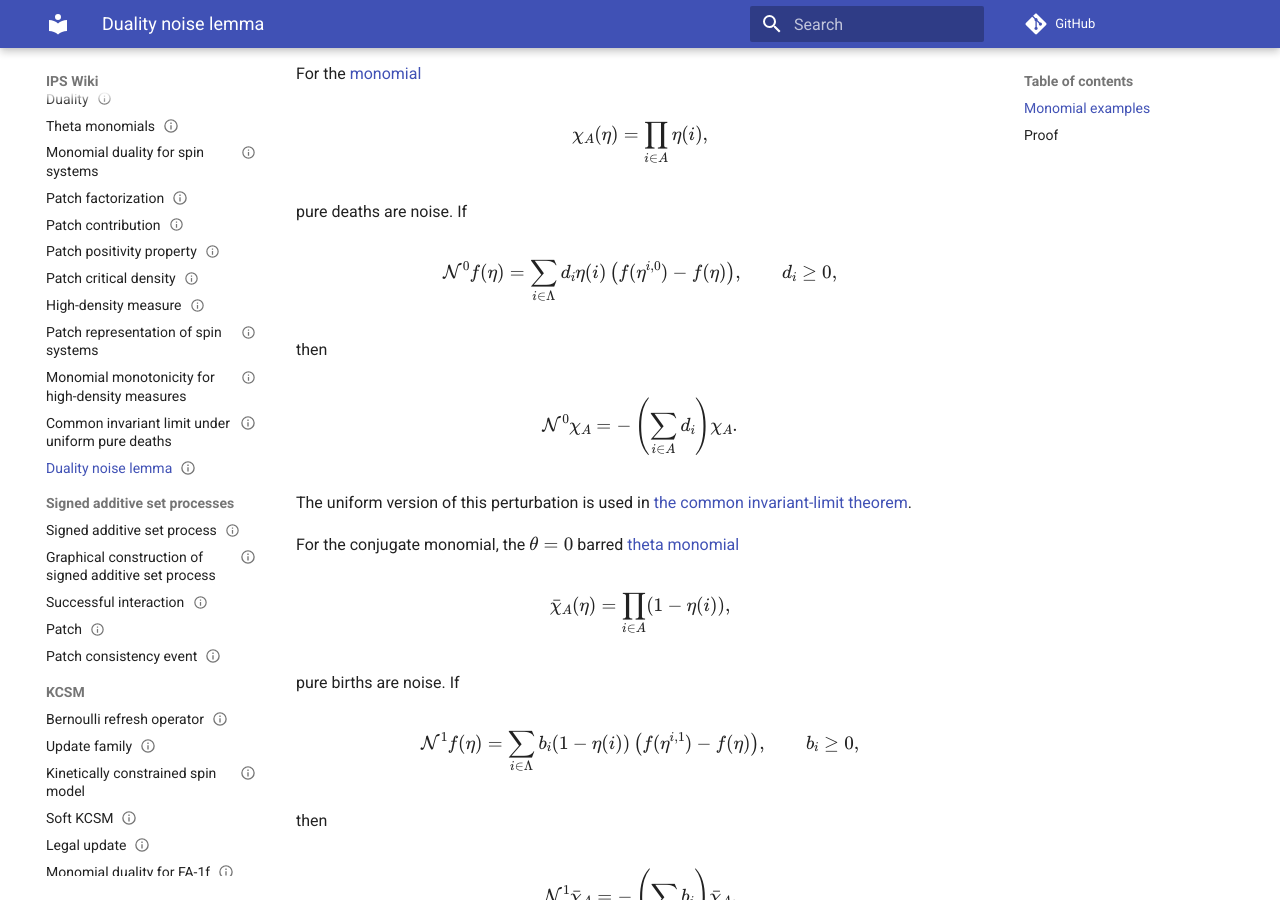
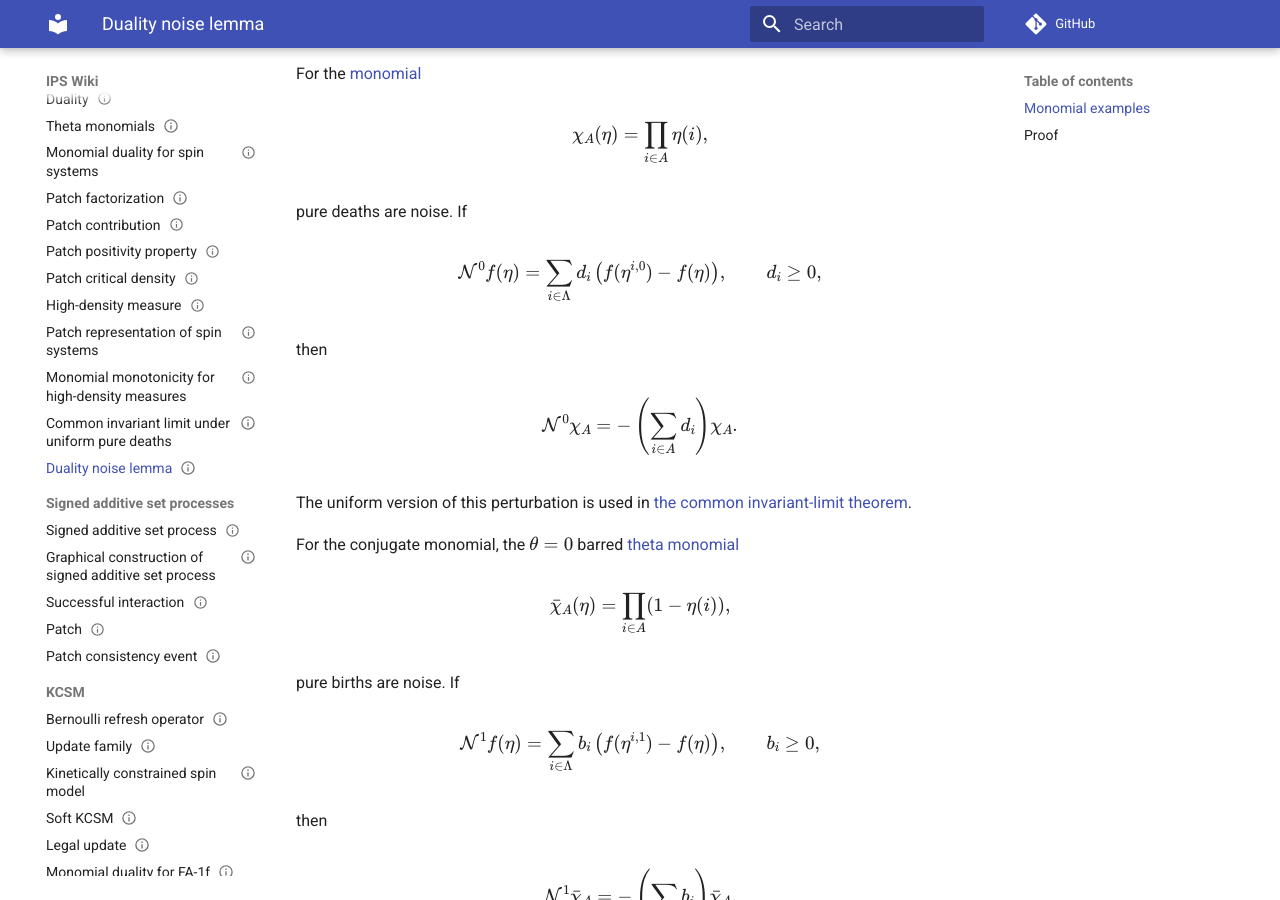
Before and after one commit to maciejgluchowski86-beep/ips-wiki, an MkDocs documentation site: the page built from docs/entries/duality-noise-lemma.md, in a window 1280 px wide and 900 px high, scrolled down 728 px. Built offline with MkDocs 1.6.1 and Material for MkDocs 9.7.7, drawn with Linux system fonts in a browser that asks for light colours; comment, search, counter and statistics services are not loaded.

Commit message:
Update duality-noise-lemma.md

```diff
--- a/docs/entries/duality-noise-lemma.md
+++ b/docs/entries/duality-noise-lemma.md
@@ -46,7 +46,7 @@ pure deaths are noise. If
 $$
 \mathcal N^0 f(\eta)
 =
-\sum_{i\in\Lambda}d_i\eta(i)\left(f(\eta^{i,0})-f(\eta)\right),
+\sum_{i\in\Lambda}d_i\left(f(\eta^{i,0})-f(\eta)\right),
 \qquad d_i\ge0,
 $$
 
@@ -69,7 +69,7 @@ pure births are noise. If
 $$
 \mathcal N^1 f(\eta)
 =
-\sum_{i\in\Lambda}b_i(1-\eta(i))\left(f(\eta^{i,1})-f(\eta)\right),
+\sum_{i\in\Lambda}b_i\left(f(\eta^{i,1})-f(\eta)\right),
 \qquad b_i\ge0,
 $$
 
```
